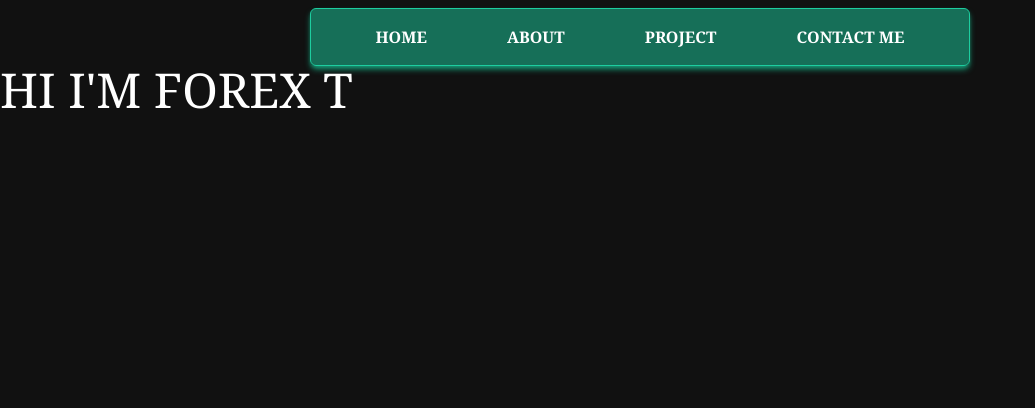
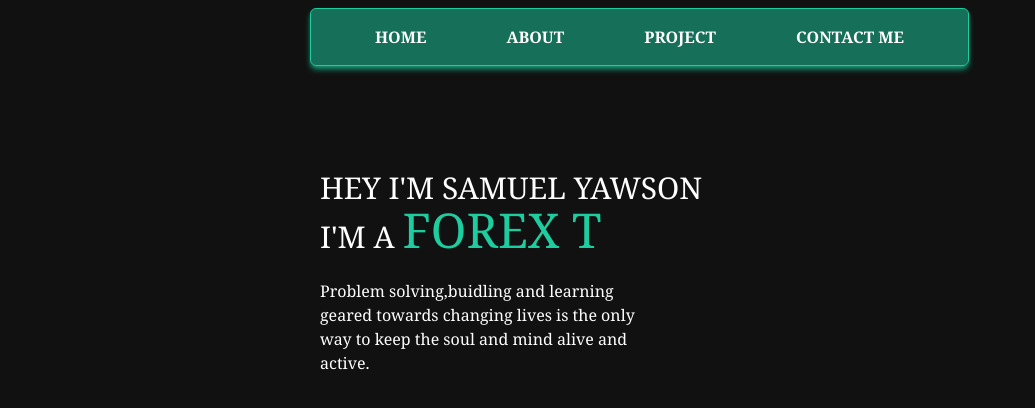
Before and after one commit to sammyyaws/Mysite, a React (Vite) app: page / in a window 1280 px wide. Shown: the top 408 px of the page, without its empty margins (0-1035 px from the left). Built offline with nearby package versions, Linux system fonts and the light colour scheme.

Commit message:
worked on the landing session and added some minute animation effect

```diff
--- a/package.json
+++ b/package.json
@@ -11,6 +11,7 @@
   },
   "dependencies": {
     "@tailwindcss/vite": "^4.1.11",
+    "aos": "^2.3.4",
     "clsx": "^2.1.1",
     "react": "^19.1.0",
     "react-dom": "^19.1.0",
--- a/src/components/LandingSession.tsx
+++ b/src/components/LandingSession.tsx
@@ -1,17 +1,55 @@
-import { LsessionClass } from "../styles/LsessionClass"
-import { Lsessionspan } from "../styles/Lsessionspan"
+import { useEffect,  } from "react"
+import { LsessionClass1, lsessionDiv, lsessionDiv1, } from "../styles/LsessionClass"
+import { Lsessionspan1,Lsessionspan2, Lsessionspan3,div1Text } from "../styles/Lsessionspan"
 import { useTypewriter,Cursor } from "react-simple-typewriter"
+import AOS from "aos";
+import "aos/dist/aos.css";
+
+
 function LandingSession() {
-    const [text]=useTypewriter({
+    const [text1]=useTypewriter({
         words:["DEVELOPER","FOREX TRADER"],
         loop:true,
     })
+
+    /**typing the css style */
+
+
+ useEffect(()=>{
+AOS.init({
+  duration:1000,
+  once:true,
+  easing:"easing-in-out"
+});
+ },[])
+
+
+
+
   return (
-    <div className={LsessionClass}>
+    <div className={LsessionClass1}>
+      {/**Division1 */}
+      <div data-aos="fade-up-right" className={lsessionDiv}>
        <div>
-       <span className={Lsessionspan} >HI I'M </span>
-        <span className={Lsessionspan} >{text}</span>
+       <span className={Lsessionspan1} >HEY I'M </span>
+        <span className={Lsessionspan2} >SAMUEL YAWSON</span>
        </div>
+         <div>
+       <span className={Lsessionspan1} > I'M  A </span>
+        <span className={Lsessionspan3} >{text1}</span>
+       </div>
+       <div className={div1Text}>
+        <span>
+        Problem solving,buidling  and learning geared towards changing lives is the only way
+        to keep the soul and mind alive and active.
+        </span>
+       </div>
+       </div>
+    {/**Division2 */}
+      <div>
+
+
+      </div>
     </div>
   )
 }
--- a/src/components/Navbar.tsx
+++ b/src/components/Navbar.tsx
@@ -1,9 +1,29 @@
+import { useEffect } from "react";
 import { NavbarClass } from "../styles/NavbarClass"
 import { Navitems } from "../styles/Navitems"
 import { Navul } from "../styles/Navul"
+import AOS from "aos";
+import "aos/dist/aos.css";
 function Navbar() {
+
+useEffect(()=>{
+
+  AOS.init(
+    {
+      duration:1000,
+      once:true,
+      easing:"ease-in-out",
+    }
+  )
+}
+  ,[]
+)
+
+
+
+
   return (
-    <nav className={NavbarClass}>
+    <nav data-aos="flip-right" className={NavbarClass}>
   <ul className={Navul}>
     <li className={Navitems} >HOME</li>
     <li className={Navitems}>ABOUT</li>
--- a/src/styles/LsessionClass.tsx
+++ b/src/styles/LsessionClass.tsx
@@ -1,9 +1,27 @@
 import clsx from "clsx";
- export const LsessionClass=clsx(
-    "mx-auto",
+
+ export const LsessionClass1=clsx(
+
     "flex",
     "flex-row",
     "my-auto",
     "font-serif",
-    "justify-content-center"
+    "justify-item-center",
+    "place-content-center",
+    "mt-10"
  )
+
+ export const lsessionDiv=clsx(
+   "flex",
+   "flex-col",
+   "mt-16",
+   "w-1/2"
+ )
+
+ export const lsessionDiv1=clsx(
+
+  "bg-no-reapeat",
+  "bg-cover",
+  "w-1/4",
+
+ )
--- a/src/styles/Lsessionspan.tsx
+++ b/src/styles/Lsessionspan.tsx
@@ -1,9 +1,30 @@
 import clsx from "clsx";
 
-export const Lsessionspan=clsx(
-"text-5xl",
+export const Lsessionspan1=clsx(
+"text-3xl",
 "text-white",
 
 
 
 )
+
+export const Lsessionspan2=clsx(
+"text-3xl",
+"text-white",
+
+
+
+)
+export const Lsessionspan3=clsx(
+"text-5xl",
+"text-mygreen-400",
+
+
+
+)
+
+export const div1Text=clsx(
+    "text-white",
+    "w-1/2",
+    "mt-6"
+)
--- /dev/null
+++ b/src/types/aos.d.ts
@@ -0,0 +1,23 @@
+declare module 'aos' {
+  interface AosOptions {
+    offset?: number;
+    delay?: number;
+    duration?: number;
+    easing?: string;
+    once?: boolean;
+    mirror?: boolean;
+    anchorPlacement?: string;
+    disable?: boolean | 'phone' | 'tablet' | 'mobile';
+    startEvent?: string;
+    animatedClassName?: string;
+    initClassName?: string;
+    useClassNames?: boolean;
+    disableMutationObserver?: boolean;
+    debounceDelay?: number;
+    throttleDelay?: number;
+  }
+
+  export function init(options?: AosOptions): void;
+  export function refresh(): void;
+  export function refreshHard(): void;
+}
--- /dev/null
+++ b/src/types/global.d.ts
@@ -0,0 +1,4 @@
+declare module '*.svg' {
+  const content: string;
+  export default content;
+}
```
Also changed, not shown: public/assets/rightside.svg (added), src/styles/tailwind.css (line endings or trailing spaces), 1 other file (tests, documents, lock files or other folders).
